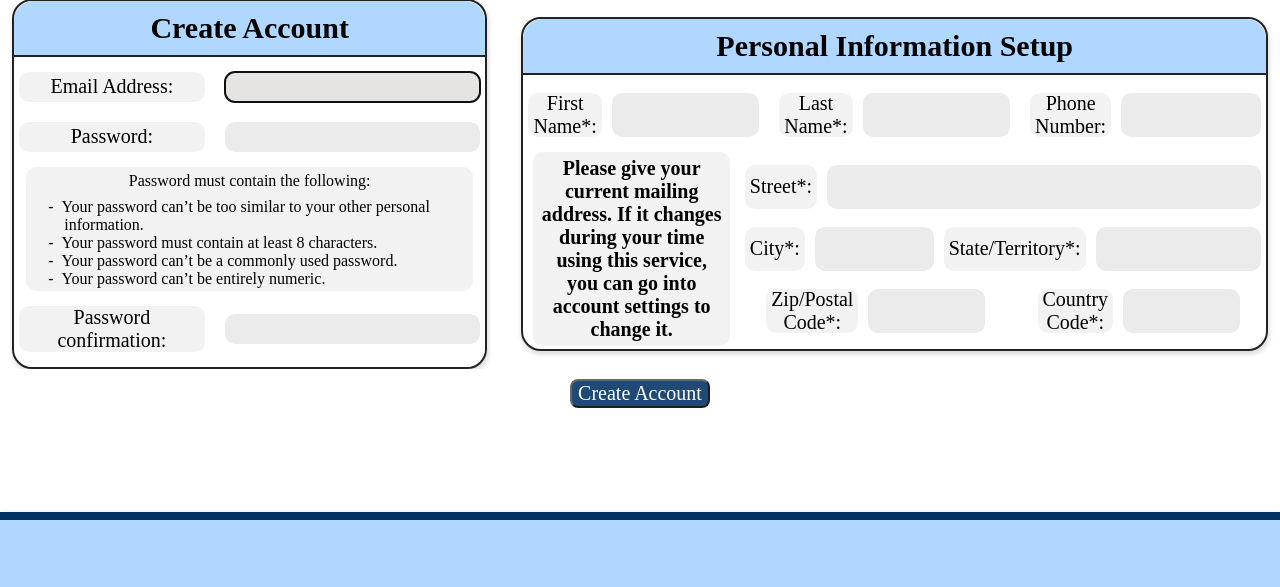
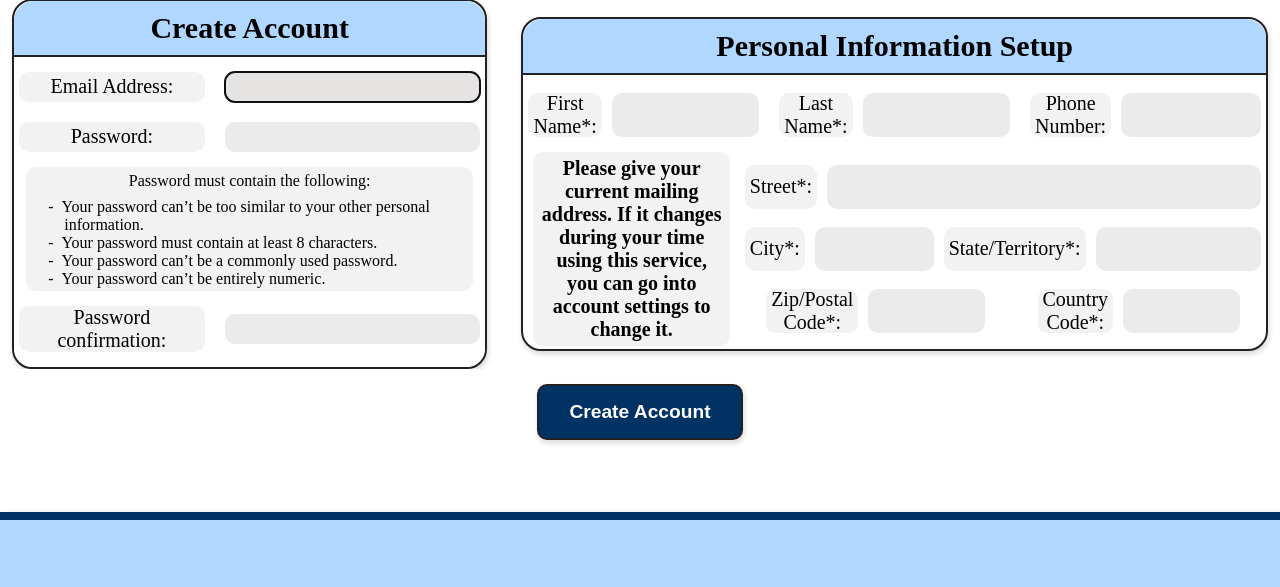
Before and after one commit to liamblair/Integral-Solutions, a Django app: page /accounts/register/ in a window 1280 px wide. Shown: the part 213-800 px from the top of the page. Run offline with Django 3.2, Linux system fonts and the light colour scheme.

Commit message:
Adjust style on buttons

```diff
--- a/src/static/accounts/styles.css
+++ b/src/static/accounts/styles.css
@@ -281,27 +281,24 @@ h2{
     font-size: 20px;
 }
 
-button {
+button{
     display: flex;
     flex-direction: row;
-    justify-content: space-evenly;
+    justify-content: center;
     align-items: center;
-    background-color: #003263;
-    overflow: visible;
-    opacity: 0.88;
-    border-radius: 8px;
-    font-weight: 400;
-    font-style: normal;
-    font-family: "EB Garamond", serif;
-    color: #ffffff;
-    font-size: 20px;
-    letter-spacing: 0px;
-    transition-duration: .1s;
+    box-shadow: 1px 3px 4px 1px rgba(0, 0, 0, 0.12);
+    border-radius: 10px;
+    padding: 15px 30px;
+    border: 2px solid #222;
+    background-color: rgb(0, 50, 99);
+    color:white;
+    margin: 5px auto;
+    font-weight: bolder;
+    font-size: larger;
 }
 
+
 button:hover {
-    color: black;
-    background-color: rgb(230, 227, 227);
     cursor: pointer;
 }
 
```
